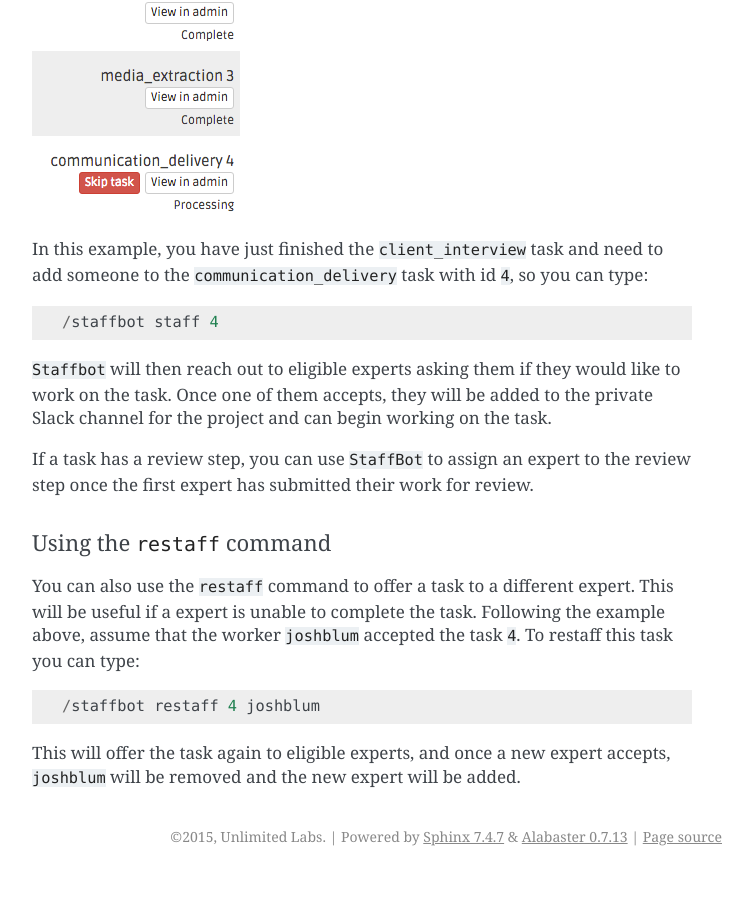
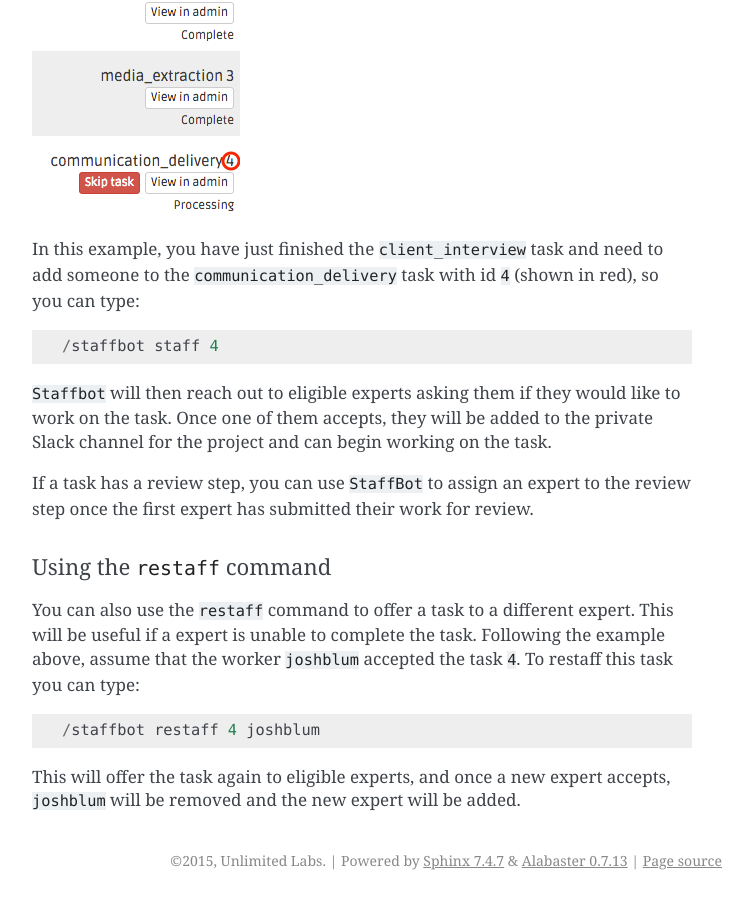
Before and after one commit to b12io/orchestra, a Sphinx documentation site: the page built from docs/source/bots.rst, in a window 1280 px wide and 900 px high, scrolled down 3836 px. Shown: the whole window, without its empty margins (388-1141 px from the left). Built offline with Sphinx 7.4.7, drawn with Linux system fonts in a browser that asks for light colours; before the commit the page ends 4712 px from its top, so only the background shows below that.

Commit message:
Copy edits to StaffBot docs

```diff
--- a/docs/source/bots.rst
+++ b/docs/source/bots.rst
@@ -153,8 +153,8 @@ below) or from notification emails/Slack messages about a project.
 .. image:: ../static/img/bots/task_id_example.png
 
 In this example, you have just finished the ``client_interview`` task and need
-to add someone to the ``communication_delivery`` task with id ``4``, so
-you can type::
+to add someone to the ``communication_delivery`` task with id ``4`` (shown in
+red), so you can type::
 
   /staffbot staff 4
 
```
Also changed, not shown: docs/static/img/bots/task_id_example.png.
